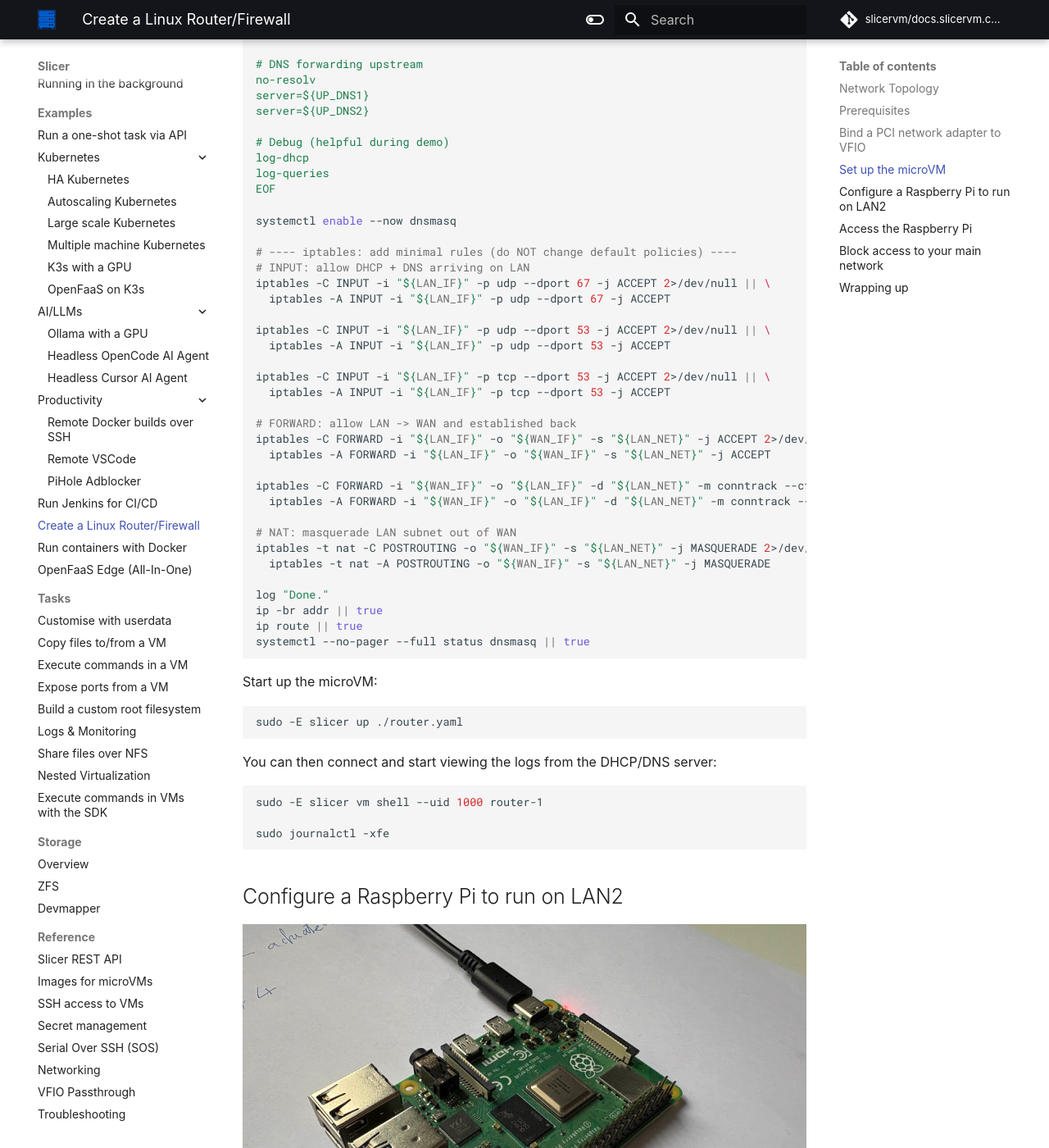
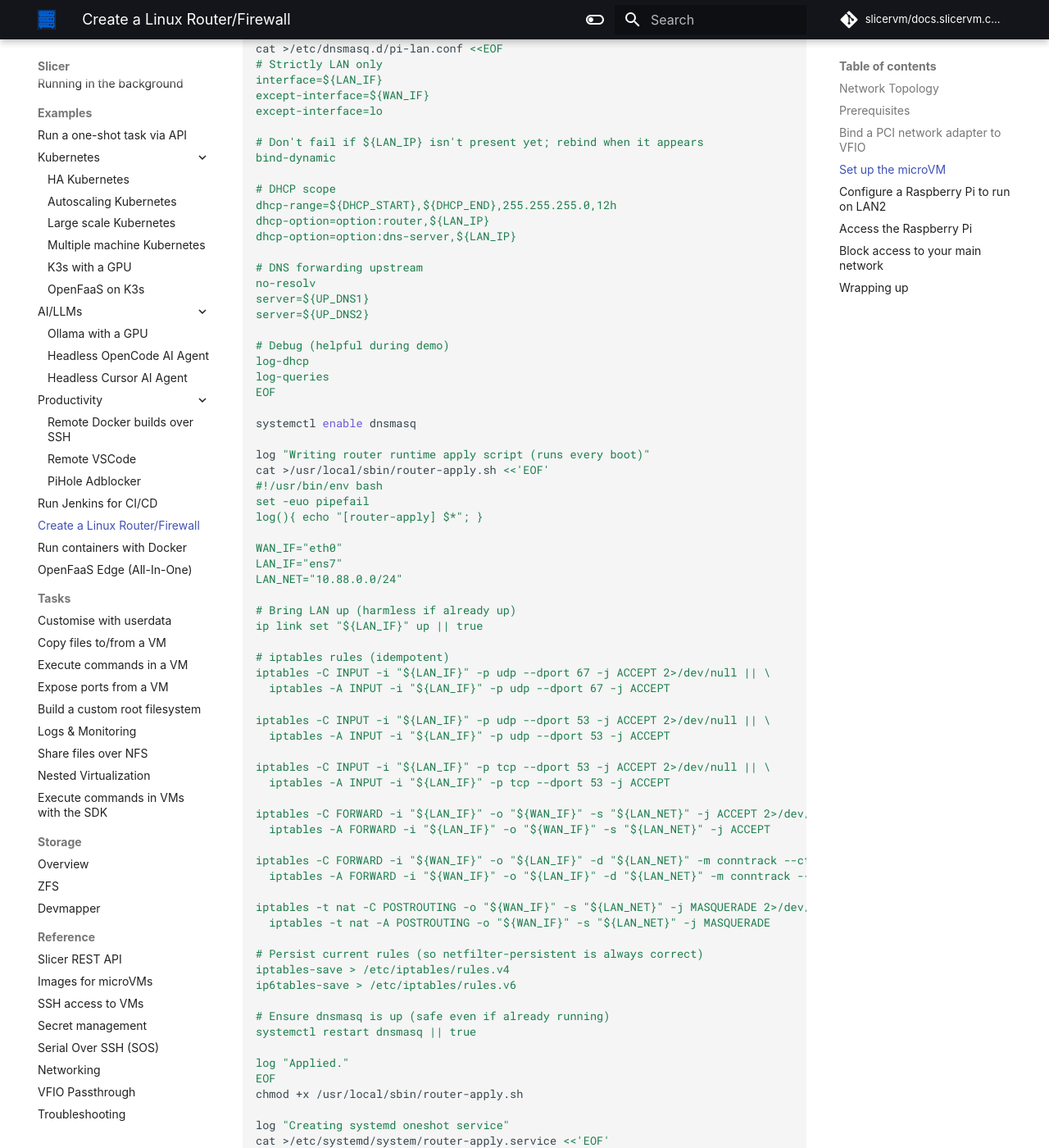
Before and after one commit to slicervm/docs.slicervm.com, an MkDocs documentation site: the page built from docs/examples/router-firewall.md, in a window 1280 px wide and 1400 px high, scrolled down 6100 px. Shown: the whole window at 82% size. Built offline with MkDocs 1.6.1 and Material for MkDocs 9.7.7, drawn with Linux system fonts in a browser that asks for light colours; some web fonts are replaced; comment, search, counter and statistics services are not loaded; some of the changed text lies outside the part shown.

Commit message:
Make iptables saved for future boots
Signed-off-by: Alex Ellis (OpenFaaS Ltd) <alexellis2@gmail.com>

````diff
--- a/docs/examples/router-firewall.md
+++ b/docs/examples/router-firewall.md
@@ -185,22 +185,10 @@
 ```bash
 #!/usr/bin/env bash
 set -euo pipefail
-
-log() { echo "[router-setup] $*"; }
+log(){ echo "[router-setup] $*"; }
 
 WAN_IF="eth0"
-
-# LAN interface: prefer ens7, fallback to altname enp0s7
-LAN_IF=""
-if ip link show ens7 >/dev/null 2>&1; then
-  LAN_IF="ens7"
-elif ip link show enp0s7 >/dev/null 2>&1; then
-  LAN_IF="enp0s7"
-else
-  log "ERROR: Could not find LAN interface ens7 or enp0s7"
-  ip -br link || true
-  exit 1
-fi
+LAN_IF="ens7"
 
 LAN_IP="10.88.0.1"
 LAN_CIDR="${LAN_IP}/24"
@@ -209,34 +197,59 @@
 DHCP_START="10.88.0.50"
 DHCP_END="10.88.0.200"
 
-# dnsmasq will forward to these
 UP_DNS1="1.1.1.1"
 UP_DNS2="8.8.8.8"
 
-log "WAN_IF=${WAN_IF} (untouched) LAN_IF=${LAN_IF} LAN_CIDR=${LAN_CIDR}"
+export DEBIAN_FRONTEND=noninteractive
 
-export DEBIAN_FRONTEND=noninteractive
+if ! ip link show "${LAN_IF}" >/dev/null 2>&1; then
+  log "ERROR: ${LAN_IF} not found. Run: ip -br link"
+  ip -br link || true
+  exit 1
+fi
+
+log "Installing packages"
 apt-get update -y
-apt-get install -y dnsmasq iptables nmap net-tools
+echo iptables-persistent iptables-persistent/autosave_v4 boolean true | debconf-set-selections
+echo iptables-persistent iptables-persistent/autosave_v6 boolean true | debconf-set-selections
+apt-get install -y dnsmasq iptables iptables-persistent nmap
 
-# ---- Configure LAN interface IP only (no netplan, no eth0 changes) ----
-ip link set "${LAN_IF}" up
-# Remove any existing 10.88.0.1/24 if present; keep other IPs intact
-ip addr del "${LAN_CIDR}" dev "${LAN_IF}" 2>/dev/null || true
-ip addr add "${LAN_CIDR}" dev "${LAN_IF}"
+log "Configuring systemd-networkd for ${LAN_IF}=${LAN_CIDR} (eth0 untouched)"
+mkdir -p /etc/systemd/network
+cat >/etc/systemd/network/10-lan-ens7.network <<EOF
+[Match]
+Name=${LAN_IF}
 
-# ---- Enable IPv4 forwarding ----
+[Link]
+RequiredForOnline=no
+
+[Network]
+Address=${LAN_CIDR}
+ConfigureWithoutCarrier=yes
+IPv6AcceptRA=no
+EOF
+
+systemctl enable systemd-networkd
+systemctl restart systemd-networkd
+networkctl reconfigure "${LAN_IF}" || true
+ip link set "${LAN_IF}" up || true
+
+log "Enable IPv4 forwarding"
 cat >/etc/sysctl.d/99-router.conf <<EOF
 net.ipv4.ip_forward=1
 EOF
 sysctl --system
 
-# ---- dnsmasq: DHCP + DNS on LAN only ----
+log "Configuring dnsmasq (LAN only, resilient bind)"
 mkdir -p /etc/dnsmasq.d
 cat >/etc/dnsmasq.d/pi-lan.conf <<EOF
+# Strictly LAN only
 interface=${LAN_IF}
-listen-address=${LAN_IP}
-bind-interfaces
+except-interface=${WAN_IF}
+except-interface=lo
+
+# Don't fail if ${LAN_IP} isn't present yet; rebind when it appears
+bind-dynamic
 
 # DHCP scope
 dhcp-range=${DHCP_START},${DHCP_END},255.255.255.0,12h
@@ -253,10 +266,22 @@
 log-queries
 EOF
 
-systemctl enable --now dnsmasq
+systemctl enable dnsmasq
 
-# ---- iptables: add minimal rules (do NOT change default policies) ----
-# INPUT: allow DHCP + DNS arriving on LAN
+log "Writing router runtime apply script (runs every boot)"
+cat >/usr/local/sbin/router-apply.sh <<'EOF'
+#!/usr/bin/env bash
+set -euo pipefail
+log(){ echo "[router-apply] $*"; }
+
+WAN_IF="eth0"
+LAN_IF="ens7"
+LAN_NET="10.88.0.0/24"
+
+# Bring LAN up (harmless if already up)
+ip link set "${LAN_IF}" up || true
+
+# iptables rules (idempotent)
 iptables -C INPUT -i "${LAN_IF}" -p udp --dport 67 -j ACCEPT 2>/dev/null || \
   iptables -A INPUT -i "${LAN_IF}" -p udp --dport 67 -j ACCEPT
 
@@ -266,20 +291,54 @@
 iptables -C INPUT -i "${LAN_IF}" -p tcp --dport 53 -j ACCEPT 2>/dev/null || \
   iptables -A INPUT -i "${LAN_IF}" -p tcp --dport 53 -j ACCEPT
 
-# FORWARD: allow LAN -> WAN and established back
 iptables -C FORWARD -i "${LAN_IF}" -o "${WAN_IF}" -s "${LAN_NET}" -j ACCEPT 2>/dev/null || \
   iptables -A FORWARD -i "${LAN_IF}" -o "${WAN_IF}" -s "${LAN_NET}" -j ACCEPT
 
 iptables -C FORWARD -i "${WAN_IF}" -o "${LAN_IF}" -d "${LAN_NET}" -m conntrack --ctstate ESTABLISHED,RELATED -j ACCEPT 2>/dev/null || \
   iptables -A FORWARD -i "${WAN_IF}" -o "${LAN_IF}" -d "${LAN_NET}" -m conntrack --ctstate ESTABLISHED,RELATED -j ACCEPT
 
-# NAT: masquerade LAN subnet out of WAN
 iptables -t nat -C POSTROUTING -o "${WAN_IF}" -s "${LAN_NET}" -j MASQUERADE 2>/dev/null || \
   iptables -t nat -A POSTROUTING -o "${WAN_IF}" -s "${LAN_NET}" -j MASQUERADE
 
+# Persist current rules (so netfilter-persistent is always correct)
+iptables-save > /etc/iptables/rules.v4
+ip6tables-save > /etc/iptables/rules.v6
+
+# Ensure dnsmasq is up (safe even if already running)
+systemctl restart dnsmasq || true
+
+log "Applied."
+EOF
+chmod +x /usr/local/sbin/router-apply.sh
+
+log "Creating systemd oneshot service"
+cat >/etc/systemd/system/router-apply.service <<'EOF'
+[Unit]
+Description=Apply router LAN + firewall config
+After=systemd-networkd.service
+Wants=systemd-networkd.service
+
+[Service]
+Type=oneshot
+ExecStart=/usr/local/sbin/router-apply.sh
+RemainAfterExit=yes
+
+[Install]
+WantedBy=multi-user.target
+EOF
+
+systemctl daemon-reload
+systemctl enable router-apply.service
+
+# Enable persistence service too
+systemctl enable netfilter-persistent
+
+# Run once now
+/usr/local/sbin/router-apply.sh
+
 log "Done."
 ip -br addr || true
-ip route || true
+sudo iptables -L -v -n || true
 systemctl --no-pager --full status dnsmasq || true
 ```
 
@@ -294,11 +353,11 @@
 ```bash
 sudo -E slicer vm shell --uid 1000 router-1
 
-sudo journalctl -xfe
+# Then within the microVM:
+sudo journalctl -u dnsmasq --since today -f
 ```
 
 ## Configure a Raspberry Pi to run on LAN2
-
 
 [![Raspberry Pi plugged directly into the N100](/images/router/rpi4.jpg)](/images/router/rpi4.jpg)
 > Raspberry Pi plugged directly into the N100
````
